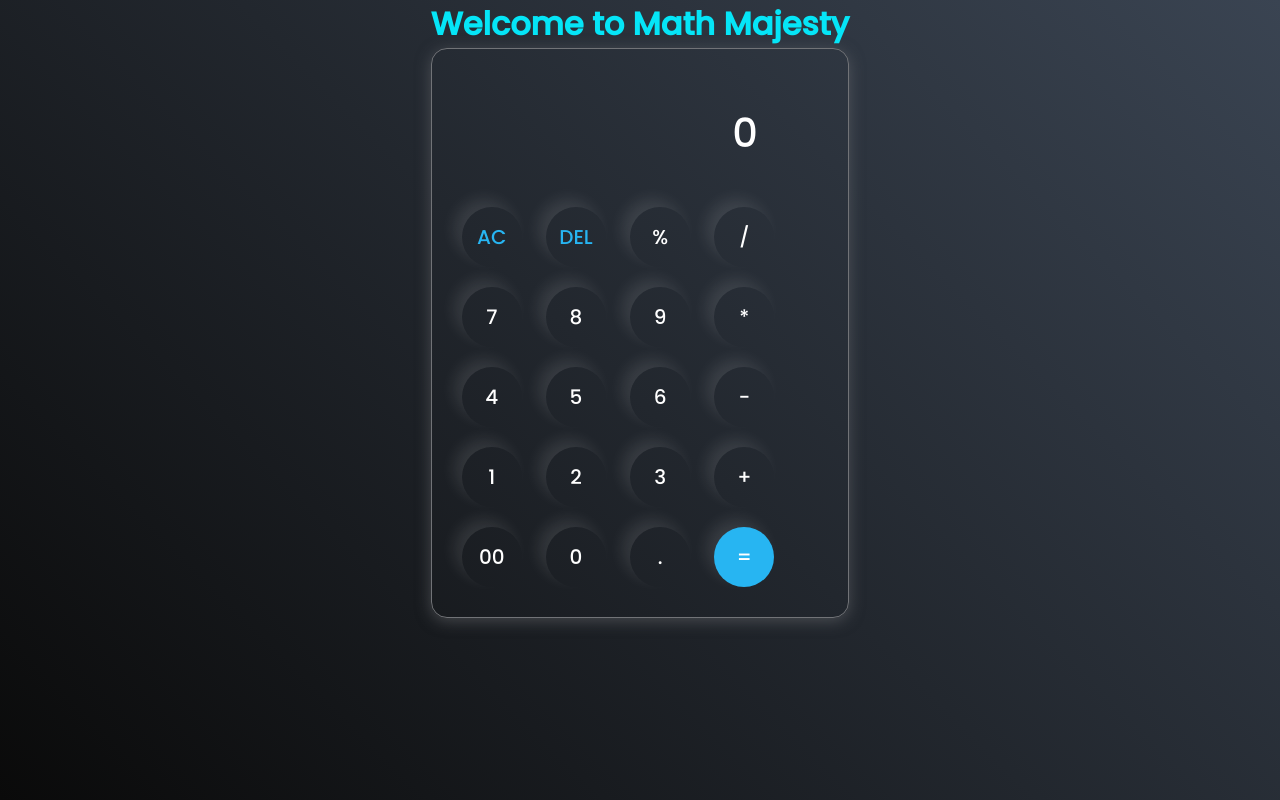
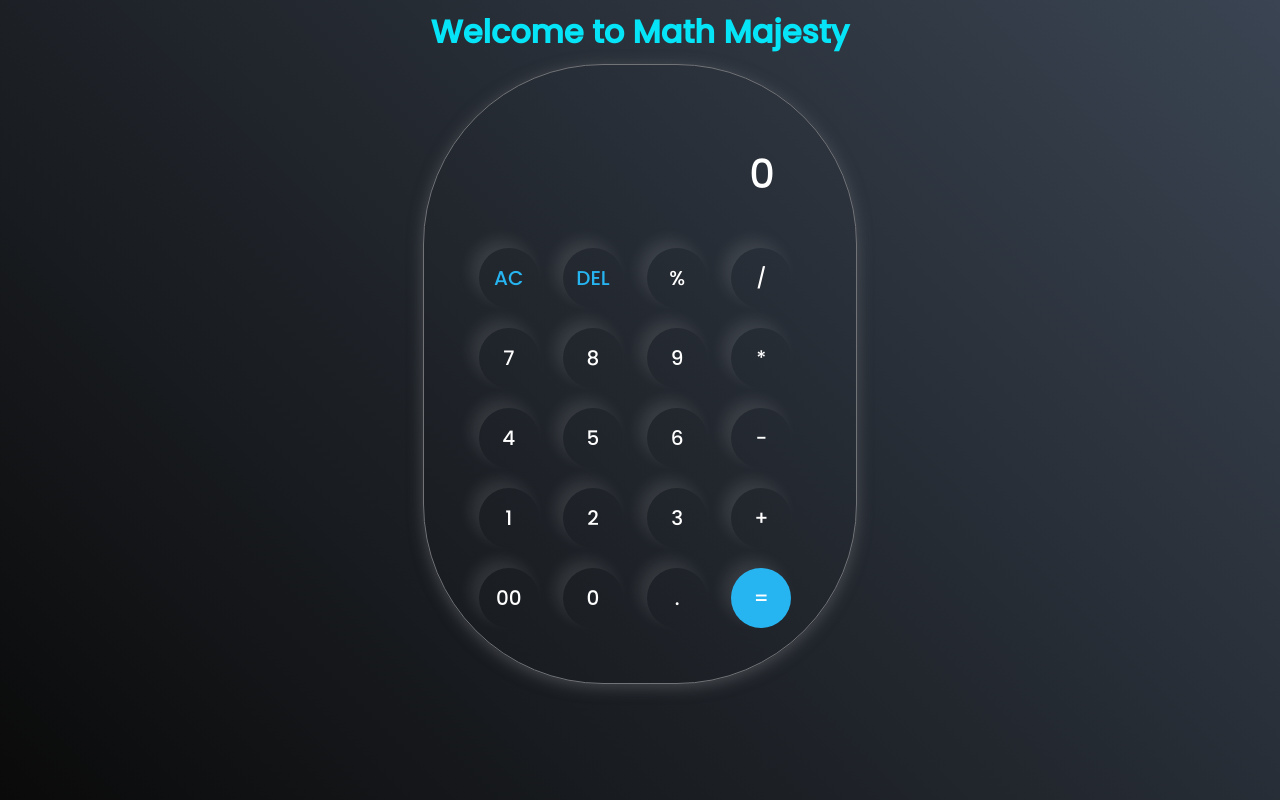
Before and after one commit to akhilesh-kumar-01/DIGIBHEM, a plain HTML site: page index.html in a window 1280 px wide. Drawn offline with Linux system fonts and the light colour scheme.

Commit message:
change in style.css

```diff
--- a/style.css
+++ b/style.css
@@ -18,8 +18,8 @@ body{
 
 .calculator{
     border: 1px solid #717377;
-    padding: 20px;
-    border-radius: 16px;
+    padding: 45px;
+    border-radius: 180px;
     background: transparent;
     box-shadow: 0px 3px 15px rgba(113, 115, 119, 0.5);
 
@@ -66,4 +66,5 @@ button{
 .welcome-heading {
   color: #05E5F7;
   font-weight: bold;
+  margin: 8px;
 }
```
